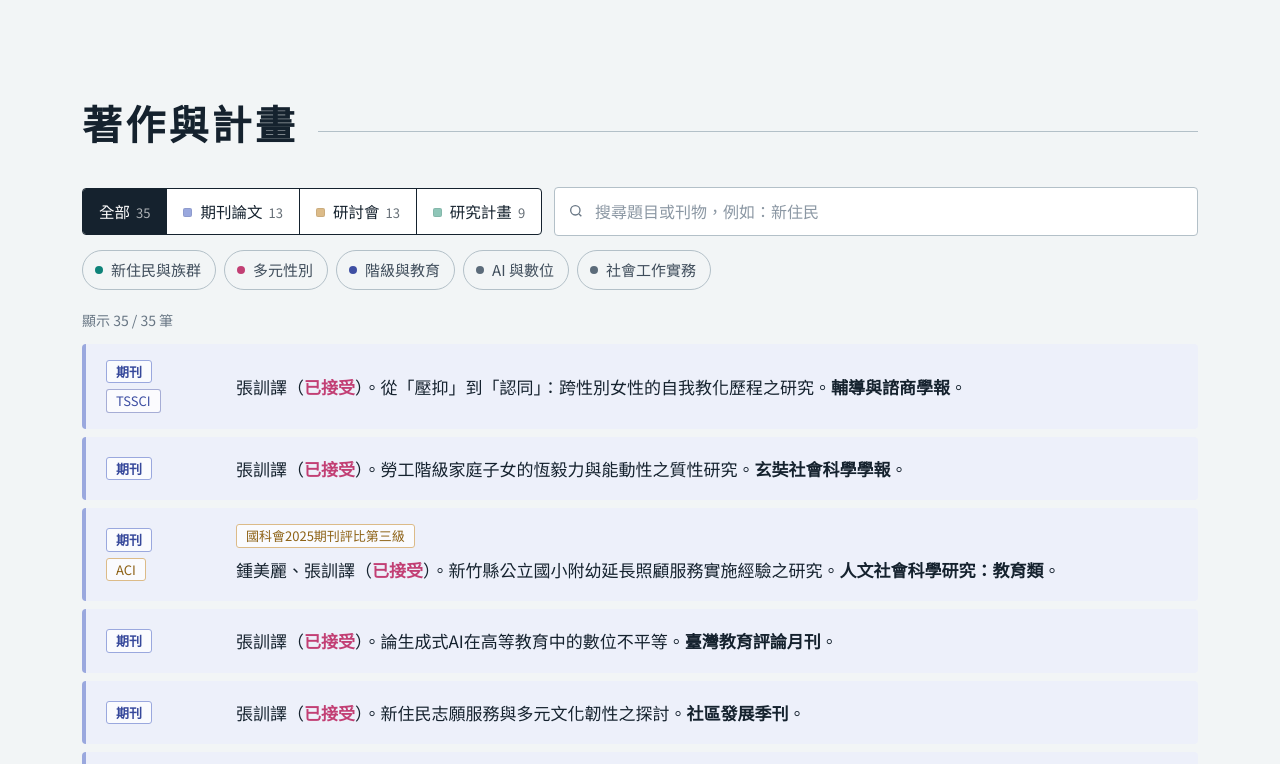
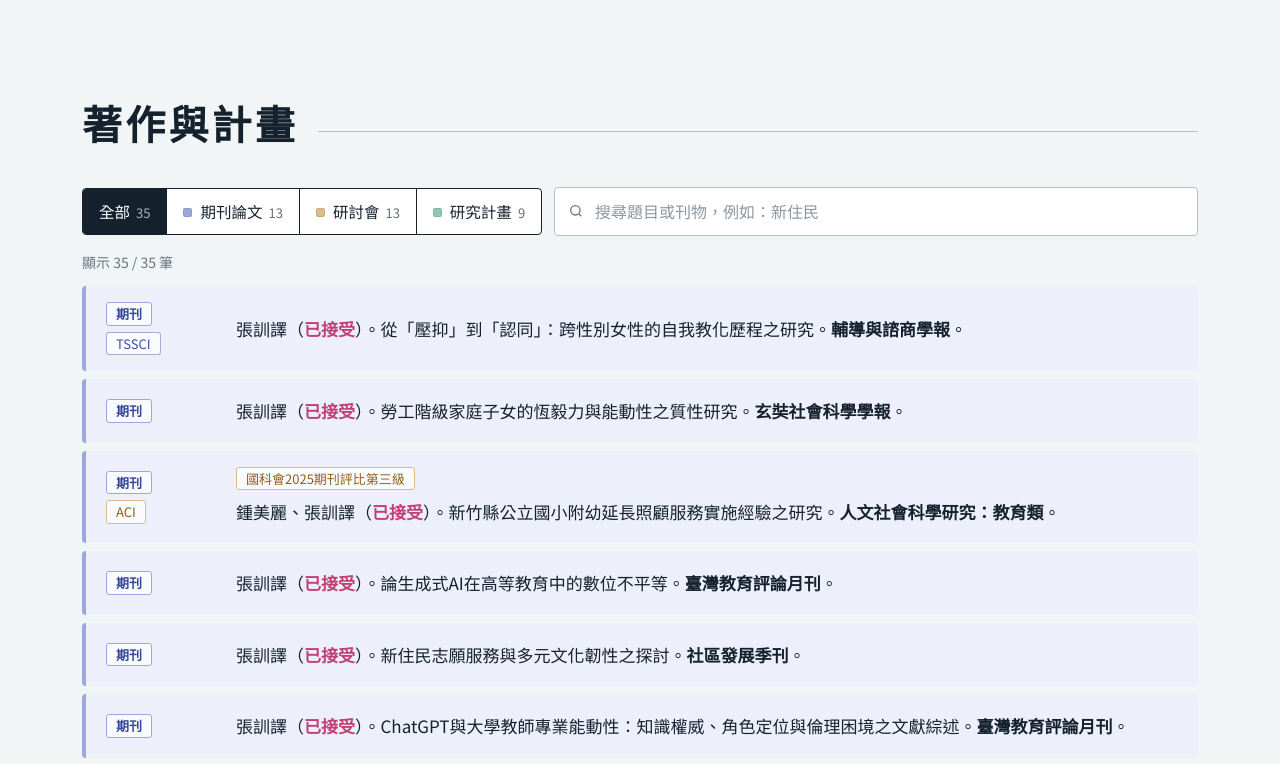
Before and after one commit to syunyichang-bot/syunyichang, a plain HTML site: page index.html in a window 1280 px wide. Shown: the part 1195-1959 px from the top of the page. Drawn offline with Linux system fonts and the light colour scheme.

Commit message:
Remove theme filter chips
Co-Authored-By: Claude Opus 5.5 <noreply@anthropic.com>
Claude-Session: https://claude.ai/code/session_01Jkqmz318xczPLM54qxVc28

```diff
--- a/index.html
+++ b/index.html
@@ -501,7 +501,6 @@ li.t-advise .tg.type{color:#5b3f9a;border-color:var(--t-advise-line);font-weight
         <input id="q" type="search" placeholder="搜尋題目或刊物，例如：新住民">
       </label>
     </div>
-    <div class="filters" id="filters"></div>
     <div class="result-meta" id="meta"></div>
     <ol class="list" id="list"></ol>
   </section>
@@ -630,7 +629,7 @@ const STRAND = {cls:"#3e4fa3", imm:"#0e8379", gen:"#c23f74", ai:"#5b6b7a", sw:"#
 const TABS = [["all","全部"],["journal","期刊論文"],["conf","研討會"],["proj","研究計畫"]];
 const TYPE_LABEL = {journal:"期刊", conf:"研討會", proj:"計畫"};
 let state = {tab:"all", theme:null, q:""};
-const tabsEl=document.getElementById("tabs"), filtersEl=document.getElementById("filters"),
+const tabsEl=document.getElementById("tabs"),
       listEl=document.getElementById("list"), metaEl=document.getElementById("meta"), qEl=document.getElementById("q");
 TABS.forEach(([k,label])=>{
   const b=document.createElement("button"); b.type="button"; b.setAttribute("role","tab"); b.id="tab-"+k;
@@ -638,16 +637,10 @@ TABS.forEach(([k,label])=>{
   b.innerHTML=(k==="all"?"":'<i class="dot d-'+k+'"></i>')+label+'<span class="c">'+n+'</span>';
   b.onclick=()=>{state.tab=k;render()}; tabsEl.appendChild(b);
 });
-Object.entries(THEMES).forEach(([k,label])=>{
-  const b=document.createElement("button"); b.type="button"; b.id="th-"+k;
-  b.style.setProperty("--fc",STRAND[k]); b.innerHTML='<i></i>'+label;
-  b.onclick=()=>{state.theme=state.theme===k?null:k; render()}; filtersEl.appendChild(b);
-});
 qEl.addEventListener("input",()=>{state.q=qEl.value.trim().toLowerCase();render()});
 const PDF_ICON='<svg viewBox="0 0 24 24" fill="none" stroke="currentColor" stroke-width="2" aria-hidden="true"><path d="M14 3h7v7"/><path d="M10 14 21 3"/><path d="M19 14v5a2 2 0 0 1-2 2H5a2 2 0 0 1-2-2V7a2 2 0 0 1 2-2h5"/></svg>';
 function render(){
   tabsEl.querySelectorAll("button").forEach(b=>b.setAttribute("aria-selected", b.id==="tab-"+state.tab));
-  filtersEl.querySelectorAll("button").forEach(b=>b.setAttribute("aria-pressed", b.id==="th-"+state.theme));
   const rows=WORKS.filter(w=>(state.tab==="all"||w.type===state.tab)&&(!state.theme||w.th.includes(state.theme))
     &&(!state.q||(w.t+w.c.replace(/<[^>]+>/g,"")).toLowerCase().includes(state.q)));
   metaEl.textContent="顯示 "+rows.length+" / "+WORKS.length+" 筆"+(state.theme?"，主題："+THEMES[state.theme]:"")+(state.q?"，關鍵字："+state.q:"");
```
